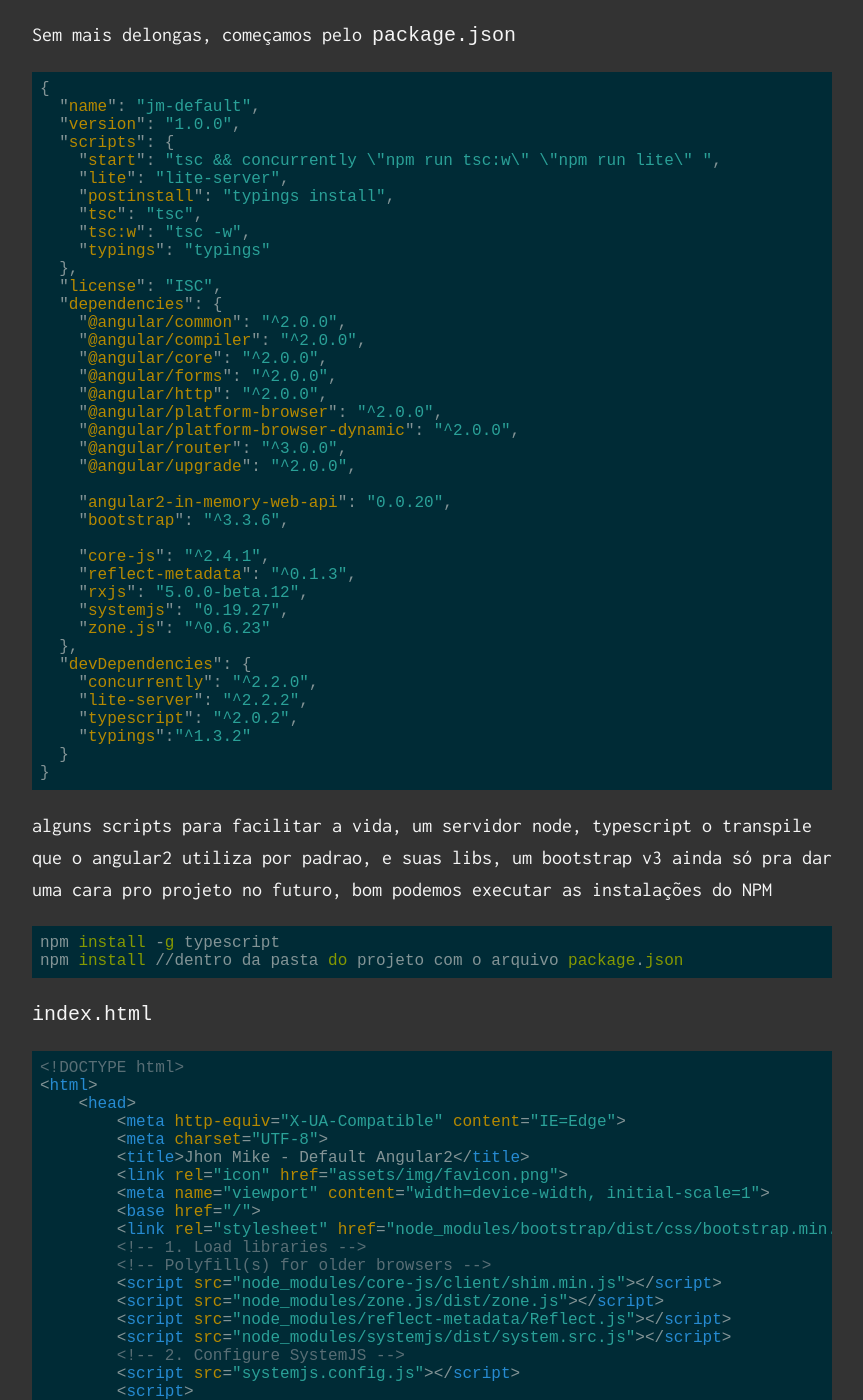
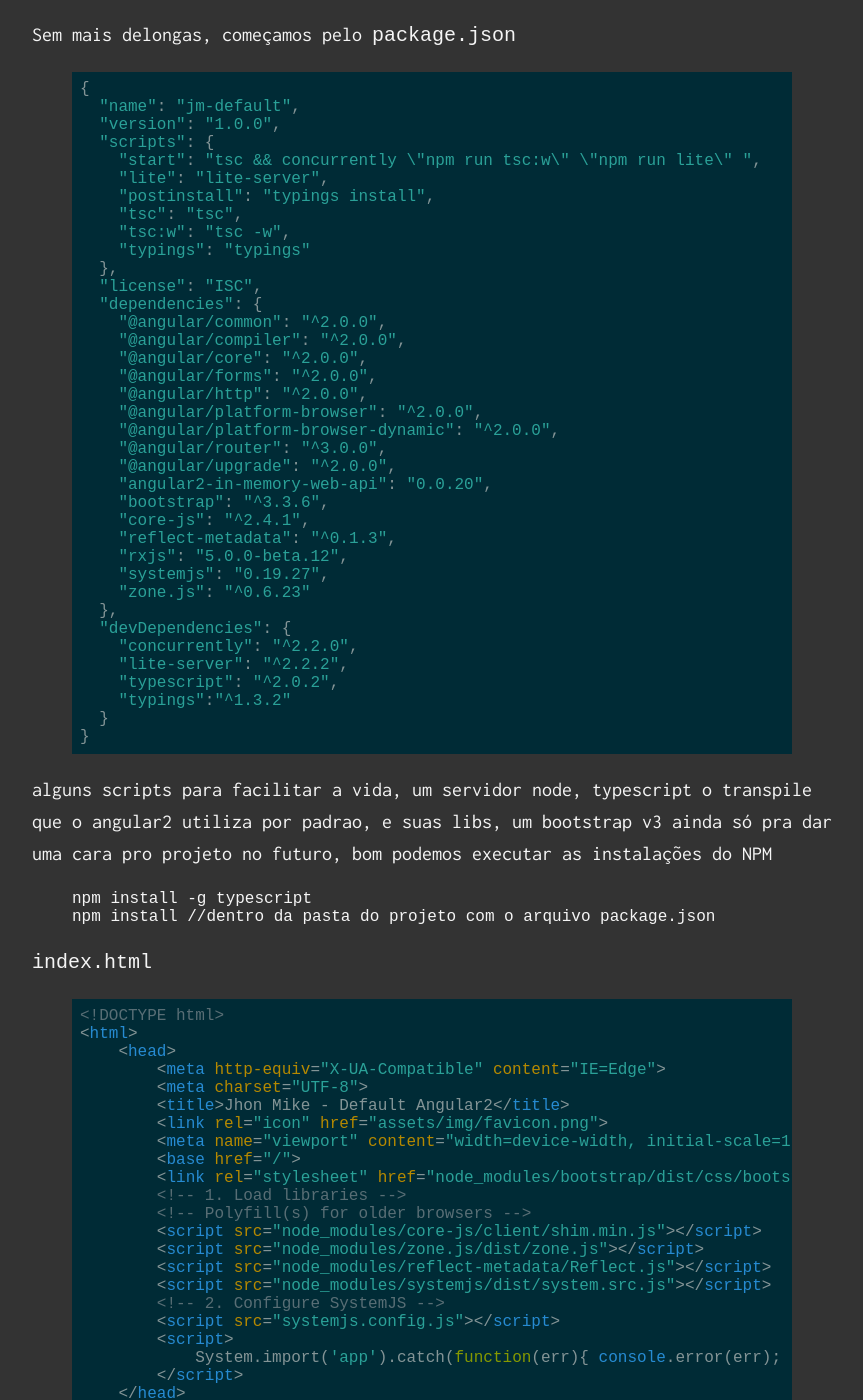
Before and after one commit to jhonmike/website, a Jekyll site: the page built from _posts/2016-09-15-iniciando-com-angular2.markdown, in a window 1280 px wide and 1400 px high, scrolled down 823 px. Shown: the whole window, without its empty margins (208-1071 px from the left). Built offline with Jekyll 4.4.1, drawn with Linux system fonts in a browser that asks for light colours; comment, search, counter and statistics services are not loaded; some of the changed text lies outside the part shown.

Commit message:
iniciando com angular2

````diff
--- a/_posts/2016-09-15-iniciando-com-angular2.markdown
+++ b/_posts/2016-09-15-iniciando-com-angular2.markdown
@@ -12,7 +12,7 @@
 Obs.: não estou usando o `angular-cli`, ele nao estava atualizando juntamente com as releases e na minha opnião estava trazendo muito lixo para o projeto, eu sei que tudo que tem lá é muito util, mas eu gosto mas de elaborar o padrao do zero, com o minimo de dependencias dentro do possivel e aos poucos ir crescendo o projeto e meu conhecimento dentro da ferramenta!
 
 Sem mais delongas, começamos pelo `package.json`
-```javascript
+{% highlight javascript %}
 {
   "name": "jm-default",
   "version": "1.0.0",
@@ -35,10 +35,8 @@
     "@angular/platform-browser-dynamic": "^2.0.0",
     "@angular/router": "^3.0.0",
     "@angular/upgrade": "^2.0.0",
-
     "angular2-in-memory-web-api": "0.0.20",
     "bootstrap": "^3.3.6",
-
     "core-js": "^2.4.1",
     "reflect-metadata": "^0.1.3",
     "rxjs": "5.0.0-beta.12",
@@ -52,15 +50,15 @@
     "typings":"^1.3.2"
   }
 }
-```
+{% endhighlight %}
 alguns scripts para facilitar a vida, um servidor node, typescript o transpile que o angular2 utiliza por padrao, e suas libs, um bootstrap v3 ainda só pra dar uma cara pro projeto no futuro, bom podemos executar as instalações do NPM
-```shell
+{% highlight shell %}
 npm install -g typescript
 npm install //dentro da pasta do projeto com o arquivo package.json
-```
+{% endhighlight %}
 
 `index.html`
-```html
+{% highlight html %}
 <!DOCTYPE html>
 <html>
     <head>
@@ -90,11 +88,11 @@
         </my-app>
     </body>
 </html>
-```
+{% endhighlight %}
 bom o `index.html` não tem segredo apenas vamos prestar atenção no System.import que o proximo arquivo o `systemjs.config.js` vai explicar melhor oque ele faz.
 
 `systemjs.config.js`
-```javascript
+{% highlight javascript %}
 (function(global) {
     System.config({
         paths: {
@@ -124,11 +122,11 @@
         }
     });
 })(this);
-```
+{% endhighlight %}
 bom este arquivo é o nosso "autoload" vamos dizer que ele vai criar alguns alias aos modules npm facilitando o autoload dos mesmos na aplicação e tambem não tem muito segredo basta ler com atenção que vai conseguir entender, o resgistro dos modules utilizados!
 
 `typings.json`
-```javascript
+{% highlight javascript %}
 {
     "globalDependencies": {
         "core-js": "registry:dt/core-js#0.0.0+20160602141332",
@@ -136,12 +134,12 @@
         "node": "registry:dt/node#6.0.0+20160807145350"
     }
 }
-```
+{% endhighlight %}
 
 e pra finalizar a parte de configurações vamos utilizar o `tsconfig.json` que vai trazer as configurações da copilação que o typescript vai executar
 
 `tsconfig.json`
-```javascript
+{% highlight javascript %}
 {
     "compilerOptions": {
         "target": "es5",
@@ -157,7 +155,7 @@
         "node_modules"
     ]
 }
-```
+{% endhighlight %}
 
 Agora apartir daqui iniciariamos a criação do module angular e os componentes iniciais
 
@@ -166,7 +164,7 @@
 dentro da pasta `src` vamos criar algumas arquivos como o `main.ts` definido no arquivo `systemjs.config.js` como o main do app em questão, vamos criar tambem o arquivo `app.module.ts` e o arquivo do nosso primeiro componente ou container do ng2 o `app.component.ts`...
 
 `src/main.ts`
-```javascript
+{% highlight javascript %}
 import {platformBrowserDynamic} from '@angular/platform-browser-dynamic';
 import {enableProdMode} from '@angular/core';
 
@@ -174,10 +172,10 @@
 
 const platform = platformBrowserDynamic();
 platform.bootstrapModule(AppModule);
-```
+{% endhighlight %}
 
 `src/app.module.ts`
-```javascript
+{% highlight javascript %}
 import {NgModule}      from '@angular/core';
 import {BrowserModule} from '@angular/platform-browser';
 import {AppComponent}  from './app.component';
@@ -189,10 +187,10 @@
     bootstrap: [ AppComponent ]
 })
 export class AppModule { }
-```
+{% endhighlight %}
 
 `src/app.component.ts`
-```javascript
+{% highlight javascript %}
 import {Component} from '@angular/core';
 
 @Component({
@@ -200,11 +198,11 @@
     template: `Hello World!`
 })
 export class AppComponent { }
-```
+{% endhighlight %}
 
 bom esta feito, vamos iniciar nossa aplicação com o seguinte comando!
 
-```shell
+{% highlight shell %}
 npm start
-```
+{% endhighlight %}
 vai abrir a tela do navegador com nosso Hello World em NG2! bom acho que proximo post poderemos criar mais componentes e usar o angular-router3 a sim angular3 hahaha! deixe sua sujestão nos comentarios e até a proxima!
````
